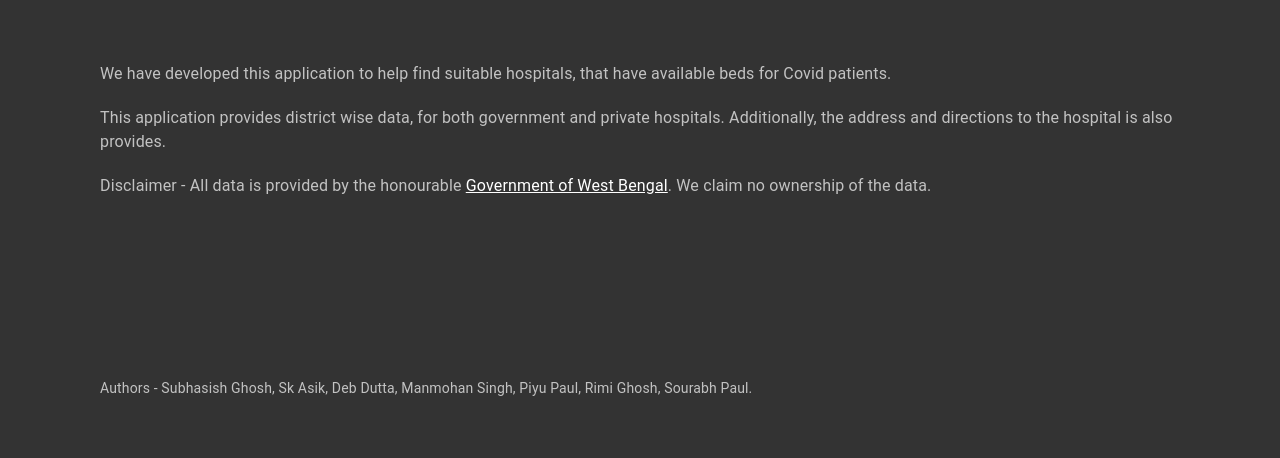
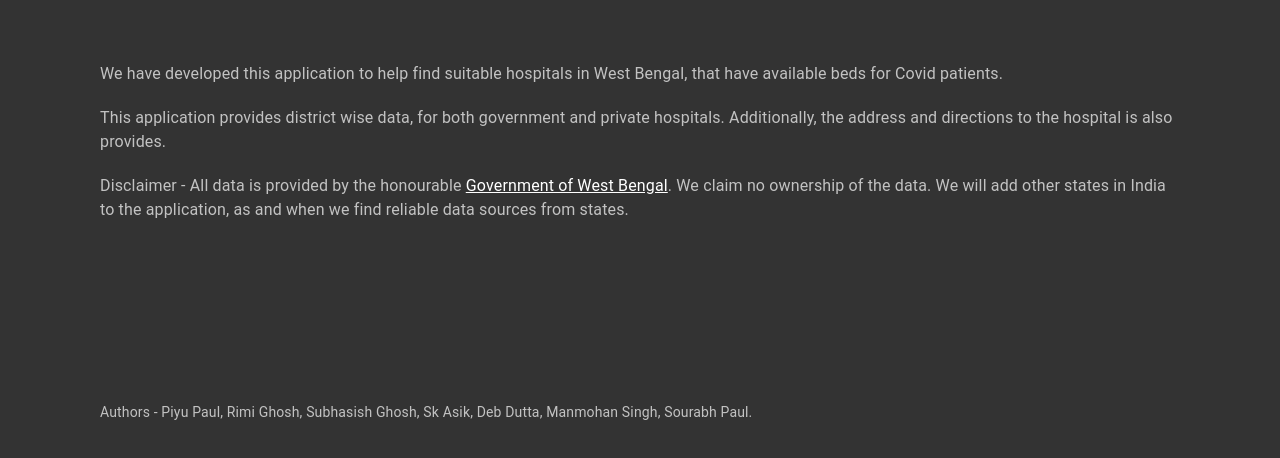
Before and after one commit to theByteCoder/CoviSafeBengal, a React (Create React App) app in the folder ui/: page / in a window 1280 px wide. Shown: the part 216-674 px from the top of the page. Built offline with nearby package versions, Linux system fonts and the light colour scheme; no server answers.

Commit message:
feat(app): Production ready changes

```diff
--- a/ui/src/Components/MapsController.js
+++ b/ui/src/Components/MapsController.js
@@ -43,18 +43,24 @@ const MapsController = ({ allData, selectedDistrict, type }) => {
   const [destination, setDestination] = useState({});
 
   useEffect(() => {
-    fetch("https://53c2ed098d40.ngrok.io/location/current/").then(
-      (response) => {
-        if (response.ok) {
-          response.json().then((response) => {
-            setOrigin({
-              lat: response.response.lat,
-              lng: response.response.lng,
-            });
-          });
-        }
-      }
-    );
+    navigator.geolocation.getCurrentPosition(function (position) {
+      setOrigin({
+        lat: position.coords.latitude,
+        lng: position.coords.longitude,
+      });
+    });
+    // fetch("https://f30e157a8138.ngrok.io/location/current/").then(
+    //   (response) => {
+    //     if (response.ok) {
+    //       response.json().then((response) => {
+    //         setOrigin({
+    //           lat: response.response.lat,
+    //           lng: response.response.lng,
+    //         });
+    //       });
+    //     }
+    //   }
+    // );
   }, []);
 
   return (
--- a/ui/src/Components/Router.js
+++ b/ui/src/Components/Router.js
@@ -169,7 +169,7 @@ const Router = () => {
   };
 
   useEffect(() => {
-    fetch("https://53c2ed098d40.ngrok.io/address/all/").then((response) => {
+    fetch("https://f30e157a8138.ngrok.io/address/all/").then((response) => {
       if (response.ok) {
         response.json().then((response) => {
           setDistricts(Object.keys(response.response));
@@ -321,8 +321,8 @@ const Router = () => {
             variant="body1"
             component="p"
           >
-            We have developed this application to help find suitable hospitals,
-            that have available beds for Covid patients.
+            We have developed this application to help find suitable hospitals
+            in West Bengal, that have available beds for Covid patients.
           </Typography>
           <Typography
             className={classes.welcomeParaGap}
@@ -347,15 +347,17 @@ const Router = () => {
                 Government of West Bengal
               </a>
             }
-            . We claim no ownership of the data.
+            . We claim no ownership of the data. We will add other states in
+            India to the application, as and when we find reliable data sources
+            from states.
           </Typography>
           <Typography
             className={classes.welcomeAuthorGap}
             variant="body2"
             component="p"
           >
-            Authors - Subhasish Ghosh, Sk Asik, Deb Dutta, Manmohan Singh, Piyu
-            Paul, Rimi Ghosh, Sourabh Paul.
+            Authors - Piyu Paul, Rimi Ghosh, Subhasish Ghosh, Sk Asik, Deb
+            Dutta, Manmohan Singh, Sourabh Paul.
           </Typography>
         </div>
       )}
```
